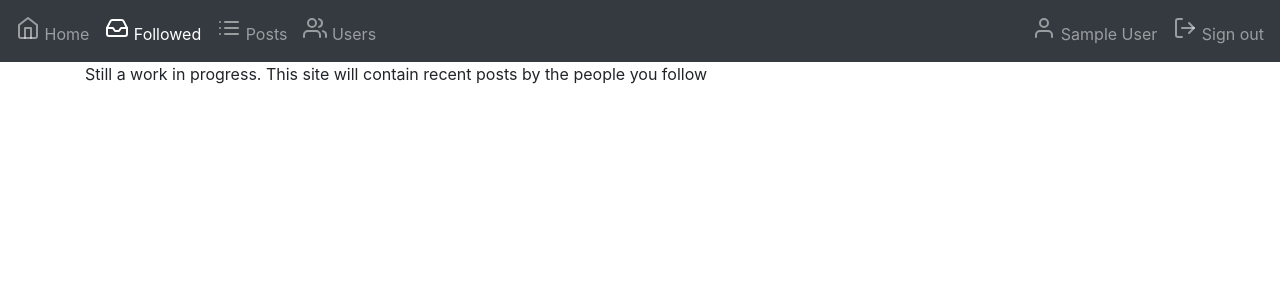
After one commit to xTooth/ToothTsoha, a Flask app: page /curated in a window 1280 px wide. The commit adds this page. Shown: the top 300 px of the page. Run offline with Flask 2, Linux system fonts and the light colour scheme; a user stored in the database is signed in; tables that the repository leaves empty hold one stand-in row (values such as "Sample post"); some libraries are stand-ins or nearby versions.

Commit message:
added curated tab
ADDED
> curatedPosts.html
    - page for looking at curated content.
MODIFIED
>layot.html
    - added curated posts to nav
>posts/views.py
    - added handler for curated posts
>instructions.md
    - updated content

```diff
--- a/application/posts/views.py
+++ b/application/posts/views.py
@@ -50,3 +50,8 @@ def post_delete(post_id):
     db.session().delete(p)
     db.session().commit()
     return redirect(url_for("posts_index"))
+
+@app.route('/curated', methods=["GET"])
+@login_required
+def posts_curated():
+    return render_template('posts/curatedPosts.html')
--- a/application/templates/layout.html
+++ b/application/templates/layout.html
@@ -20,6 +20,10 @@
         <div class="navbar-nav mr-auto">
           <a class="nav-link nav-item {{'active' if active_page == 'index'}}" href="/"> <i data-feather="home"></i> Home
           </a>
+          {% if current_user.is_authenticated %}
+          <a class="nav-link nav-item {{'active' if active_page == 'curated'}}" href="{{ url_for('posts_curated')}}"> <i data-feather="inbox"></i> Followed
+          </a>
+          {% endif %}
           <a class="nav-link nav-item {{'active' if active_page == 'listp'}}" href="{{ url_for('posts_index') }}"> <i
               data-feather="list"></i> Posts </a>
           <a class="nav-link nav-item {{'active' if active_page == 'lista'}}" href="{{ url_for('auth_users') }}">
--- /dev/null
+++ b/application/templates/posts/curatedPosts.html
@@ -0,0 +1,7 @@
+{% extends "layout.html" %}
+{% set active_page = "curated" %}
+{% block body %}
+<div class="container">
+    <p>Still a work in progress. This site will contain recent posts by the people you follow</p>
+</div>
+{% endblock %}
```
Also changed, not shown: documentation/Instructions.md (+4 -0 lines).
